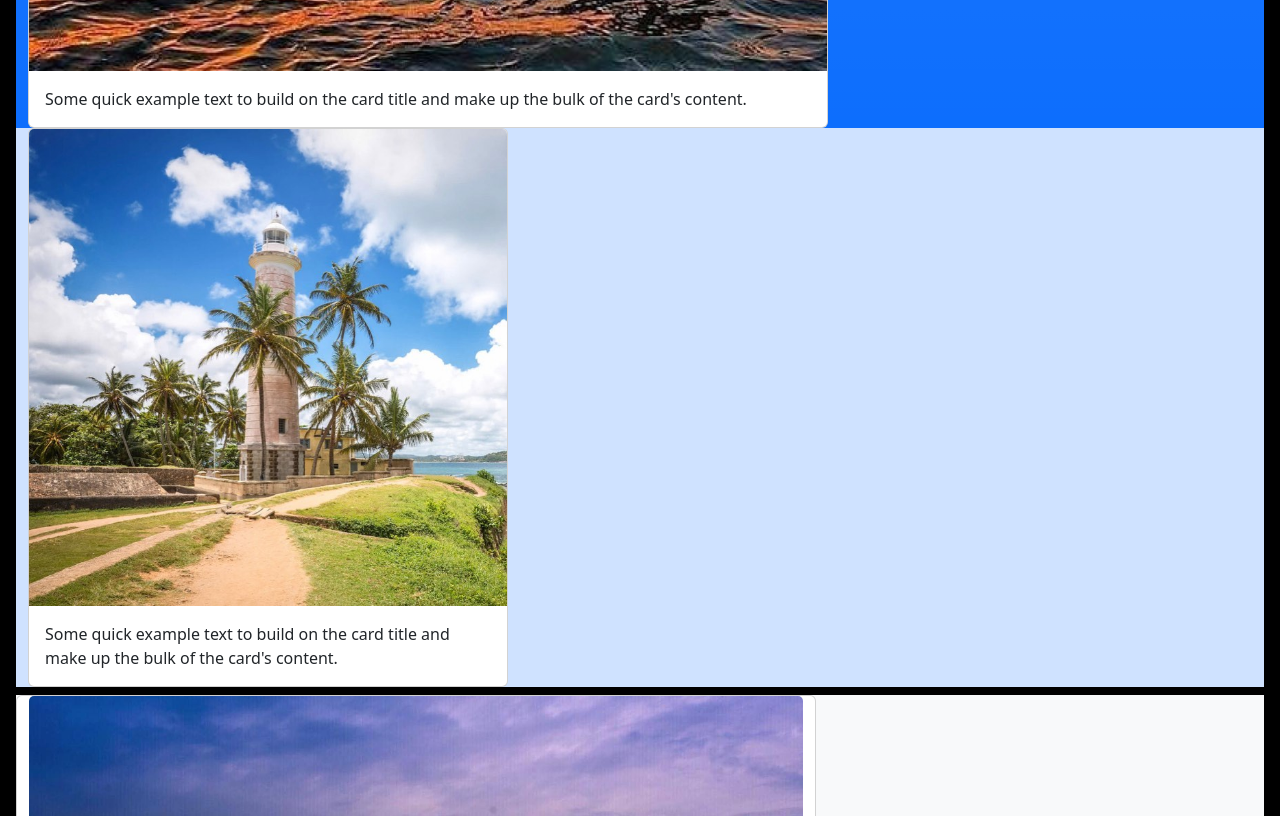
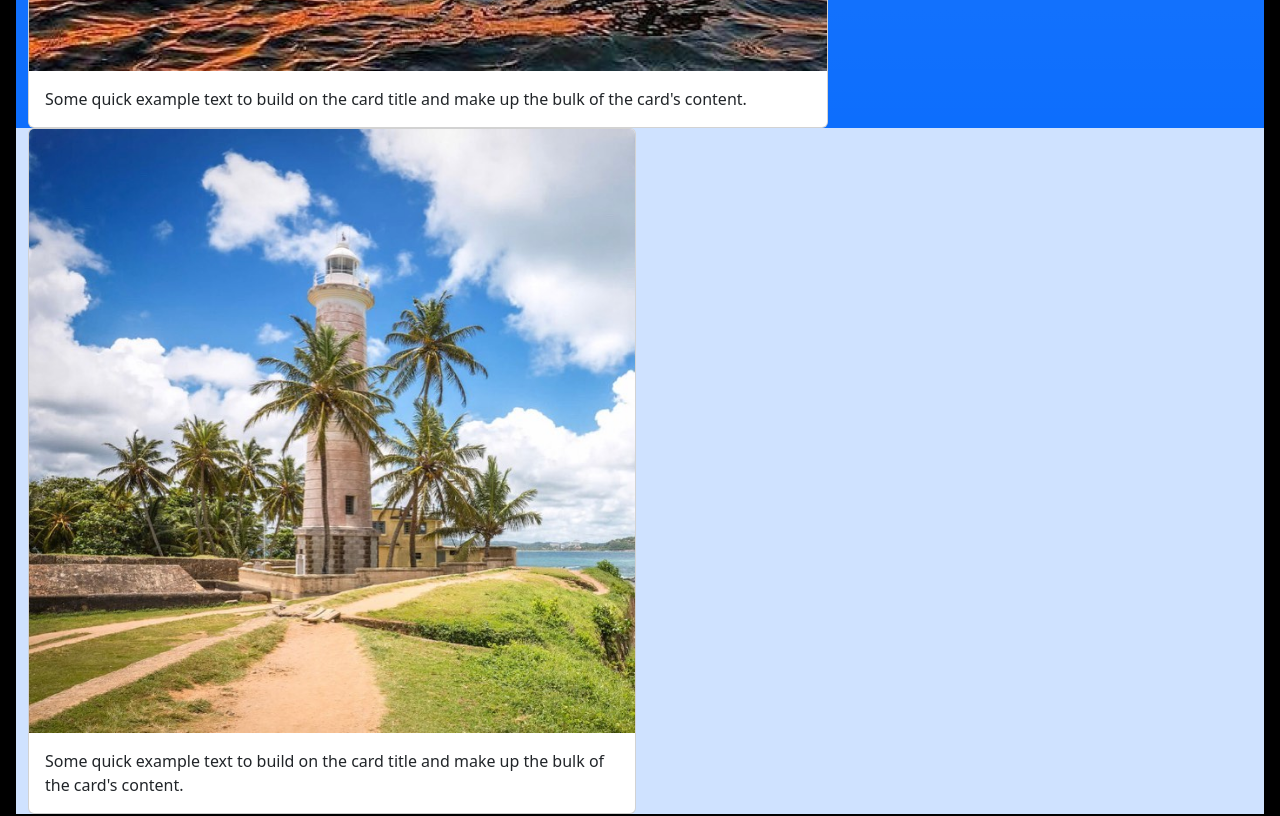
Before and after one commit to romeshperera93/2024-06-23, a plain HTML site: page index.html in a window 1280 px wide. Shown: the part 800-1616 px from the top of the page. Drawn offline with nearby package versions, Linux system fonts and the light colour scheme.

Commit message:
first commit

```diff
--- a/index.html
+++ b/index.html
@@ -48,7 +48,7 @@
                   </div>
             </div>
             <div class="col bg-primary-subtle">
-                <div class="card" style="width: 30rem;">
+                <div class="card" style="width: 38rem;">
                     <img src="img/2.jpg" class="card-img-top" alt="...">
                     <div class="card-body">
                       <p class="card-text"mx-auto>Some quick example text to build on the card title and make up the bulk of the card's content.</p>
```
